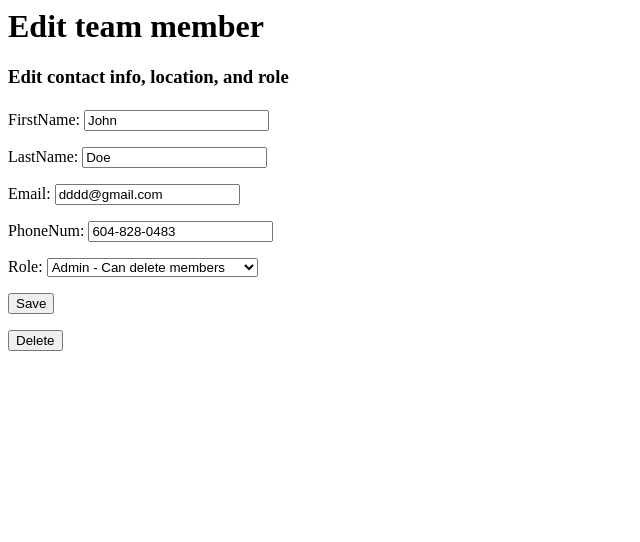
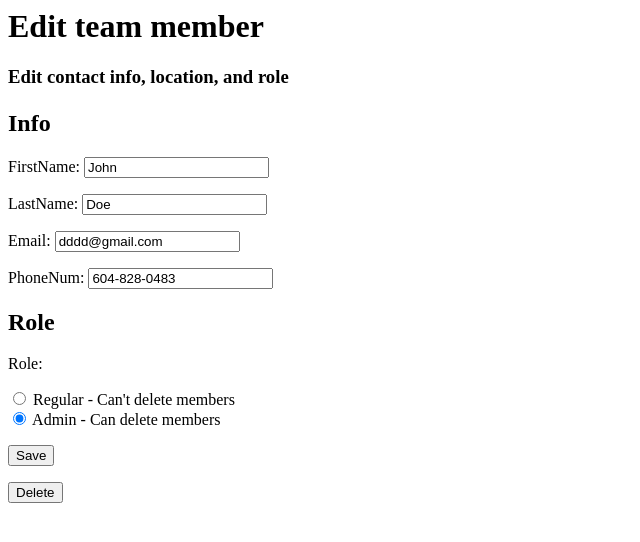
Before and after one commit to adpops/Instawork-Assessment-JN, a Django app: page /edit/27/ in a window 1280 px wide. Shown: the top 542 px of the page, without its empty margins (0-640 px from the left). Run offline with Django 4.2, Linux system fonts and the light colour scheme; data comes from the database, SQL or seed files in the repository; both versions use the stored data as it was after the commit.

Commit message:
added headers to role, got radioSelect working properly

```diff
--- a/manageApp/forms.py
+++ b/manageApp/forms.py
@@ -1,10 +1,13 @@
 from .models import TeamMember
-from django.forms import ModelForm, RadioSelect, Select
+from django.forms import ModelForm, RadioSelect
 
-CHOICES = [('r', "Regular - Can't delete members"),
-    ('a', "Admin - Can delete members")]
 class MemberForm(ModelForm):
     class Meta:
+        CHOICES = [
+            ('r', "Regular - Can't delete members"),
+            ('a', "Admin - Can delete members"),
+        ]
+
         model = TeamMember
         fields = ['firstName', 'lastName', 'email', 'phoneNum', 'role']
         widgets = {
--- a/manageApp/models.py
+++ b/manageApp/models.py
@@ -3,15 +3,11 @@ from phonenumber_field.modelfields import PhoneNumberField
 
 class TeamMember(models.Model):
     CHOICES = [
-    ('r', "Regular - Can't delete members"),
-    ('a', "Admin - Can delete members"),
+        ('r', "Regular - Can't delete members"),
+        ('a', "Admin - Can delete members"),
     ]
     firstName = models.CharField(max_length=255)
     lastName = models.CharField(max_length=255)
     email = models.CharField(max_length=255, unique=True)
     phoneNum = models.CharField(max_length=16, unique=True)
     role = models.CharField(max_length=1, choices=CHOICES, default='r')
-
-    # return 'Regular' if false, 'Admin is true'
-    def getRole(self):
-        return ("Regular", "Admin")[self.role]
--- a/manageApp/templates/manageApp/edit.html
+++ b/manageApp/templates/manageApp/edit.html
@@ -3,7 +3,36 @@
 <h4>{{errorMsg}}</h4>
 <form method='post'>
     {% csrf_token %}
-    {{form.as_p}}
+    <p> {{ form.non_field_errors }} </p>
+    <h2> Info </h2>
+    <p>
+        {{form.firstName.errors}}
+        {{form.firstName.label_tag}}
+        {{form.firstName}}
+    </p>
+    <p>
+        {{form.lastName.errors}}
+        {{form.lastName.label_tag}}
+        {{form.lastName}}
+    </p>
+    <p>
+        {{form.email.errors}}
+        {{form.email.label_tag}}
+        {{form.email}}
+    </p>
+    <p>
+        {{form.phoneNum.errors}}
+        {{form.phoneNum.label_tag}}
+        {{form.phoneNum}}
+    </p>
+    <h2> Role </h2>
+    <p>
+        {{form.role.errors}}
+        {{form.role.label_tag}}
+        {{form.role}}
+        {% comment %} <p><label for="{{ form.error.id_for_label }}">Regular - Can't delete members</label> {{form.role}}</p>
+        <p><label for="{{ form.error.id_for_label }}">Admin - Can delete members</label> {{form.role}}</p> {% endcomment %}
+    </p>
     <input type="submit" value="Save">
 </form>
 <a href="{%url 'manageApp:delete' id%}">
--- a/manageApp/templates/manageApp/index.html
+++ b/manageApp/templates/manageApp/index.html
@@ -3,7 +3,7 @@
     <h3>You have {{memNum}} team member{{memNum|pluralize}}</h3>
     <ul>
     {%for member in memberLst%}
-        <li><a href="{% url 'manageApp:edit' member.id %}">{{member.firstName}} {{member.lastName}} {%if member.role == True %} (admin) {%endif%}</li>
+        <li><a href="{% url 'manageApp:edit' member.id %}">{{member.firstName}} {{member.lastName}} {%if member.role == 'a' %} (admin) {%endif%}</li>
     {%endfor%}
     </ul>
 {%else%}
--- a/manageApp/views.py
+++ b/manageApp/views.py
@@ -72,7 +72,7 @@ class AddView(CreateView):
 
 class EditView(UpdateView):
     model = TeamMember
-    fields = ['firstName', 'lastName', 'email', 'phoneNum', 'role']
+    form_class = MemberForm
     template_name = 'manageApp/edit.html'
     success_url = "/"
 
@@ -81,7 +81,7 @@ class EditView(UpdateView):
         if(errorMsg == ""):
             self.object.save(force_update=True)
             return super().form_valid(form)
-        return render(self.request, 'manageApp/add.html', {'form': form, 'errorMsg': errorMsg})
+        return render(self.request, 'manageApp/edit.html', {'form': form, 'errorMsg': errorMsg})
 
     def get_context_data(self, **kwargs):
         context = super().get_context_data(**kwargs)
```
Also changed, not shown: db.sqlite3, manageApp/migrations/0006_alter_teammember_email_alter_teammember_phonenum_and_more.py (added).
